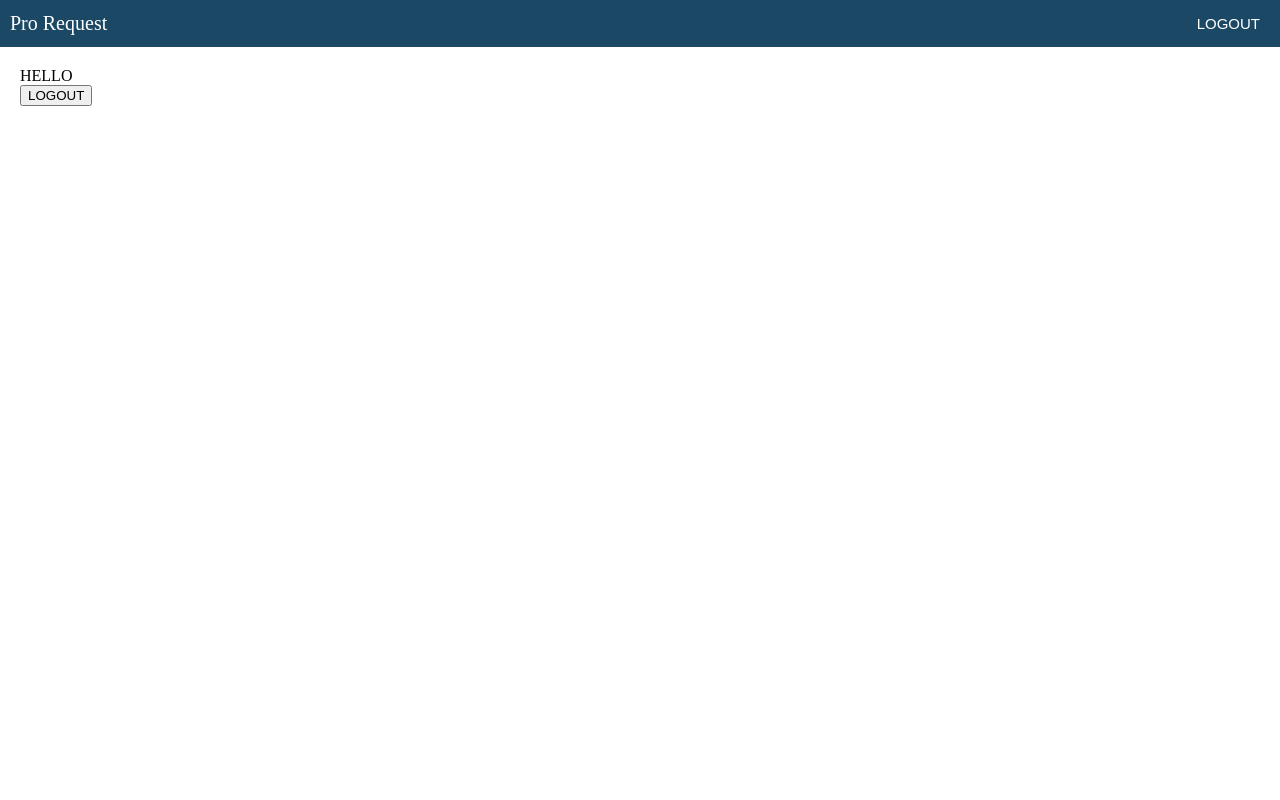
After one commit to juba0713/JBProject, a Spring Boot app: page /pro-request/home in a window 1280 px wide. The commit adds this page. Run offline with Spring Boot 4, Linux system fonts and the light colour scheme.

Commit message:
Files for Pro Request System

```diff
--- /dev/null
+++ b/JBProject/src/main/java/com/jbproject/controllers/prorequest/HomeController.java
@@ -0,0 +1,16 @@
+package com.jbproject.controllers.prorequest;
+
+import org.springframework.stereotype.Controller;
+import org.springframework.web.bind.annotation.GetMapping;
+import org.springframework.web.bind.annotation.RequestMapping;
+
+@Controller
+@RequestMapping("/pro-request")
+public class HomeController {
+
+	@GetMapping("/home")
+	public String showUserHome() {
+
+		return "pro-request/user/home";
+	}
+}
--- /dev/null
+++ b/JBProject/src/main/resources/static/css/pro-request/common.css
@@ -0,0 +1,29 @@
+body,
+html{
+	padding: 0;
+	margin: 0;
+	width: 100%;
+	height: 100%;
+}
+
+.container{
+	padding: 20px;
+}
+
+.action-btn{
+	display: flex;
+	justify-content: center;
+	align-items: center;
+	width: auto;
+	font-size: 15px;
+	padding: 5px 10px;
+	box-sizing: border-box;
+	border-radius: 5px;
+	background: #1B4965;
+	border: none;
+	color: #fff;
+}
+
+.action-btn:hover{
+	background: #3C6D85;
+}
--- /dev/null
+++ b/JBProject/src/main/resources/static/css/pro-request/fragments/header.css
@@ -0,0 +1,15 @@
+.header{
+	width: 100%;
+	background: #1B4965;
+	padding: 10px;
+	box-sizing: border-box;
+	display: flex;
+	flex-direction: row;
+	justify-content: space-between;
+	align-items: center;
+}
+
+.header div:nth-child(1){
+	font-size: 20px;
+	color: #fff;
+}
--- a/JBProject/src/main/resources/templates/fragments/sidebar.html
+++ b/JBProject/src/main/resources/templates/fragments/sidebar.html
@@ -85,17 +85,18 @@
 			<ul>
 				<li>SYSTEMS</li>
 				<li>
-					<a th:href="@{/pro-quest}">
+					<a th:href="@{/pro-request}">
 						<span><svg width="25" height="25" viewBox="0 0 25 25" fill="none" xmlns="http://www.w3.org/2000/svg">
 							<path d="M10.8824 3.94735H3.88239V10.9473H10.8824V3.94735Z" stroke="white" stroke-width="2" stroke-linecap="round" stroke-linejoin="round"/>
 							<path d="M21.8824 3.94735H14.8824V10.9473H21.8824V3.94735Z" stroke="white" stroke-width="2" stroke-linecap="round" stroke-linejoin="round"/>
 							<path d="M21.8824 14.9473H14.8824V21.9473H21.8824V14.9473Z" stroke="white" stroke-width="2" stroke-linecap="round" stroke-linejoin="round"/>
 							<path d="M10.8824 14.9473H3.88239V21.9473H10.8824V14.9473Z" stroke="white" stroke-width="2" stroke-linecap="round" stroke-linejoin="round"/>
 						</svg>
-						<span>ProRequest</span>
+						<span>PRO REQUEST</span>
 					</a>
 				</li>
 			</ul>
+			<hr>
 			<ul>
 				<li>DESIGNS</li>
 				<li>
@@ -108,6 +109,7 @@
 					<span>NONE</span>
 				</li>
 			</ul>
+			<hr>
 			<ul>
 				<li>TOOLS</li>
 				<li>
--- /dev/null
+++ b/JBProject/src/main/resources/templates/pro-request/fragments/header.html
@@ -0,0 +1,13 @@
+<!DOCTYPE html>
+<html>
+<head>
+<meta charset="UTF-8">
+<title>Insert title here</title>
+</head>
+<body>
+	<div th:fragment="header" class="header">
+		<div>Pro Request</div>
+		<button class="action-btn">LOGOUT</button>
+	</div>
+</body>
+</html>
--- /dev/null
+++ b/JBProject/src/main/resources/templates/pro-request/user/home.html
@@ -0,0 +1,16 @@
+<!DOCTYPE html>
+<html>
+<head>
+<meta charset="UTF-8">
+<title>Insert title here</title>
+<link rel="stylesheet" th:href="@{/css/pro-request/common.css}" />
+<link rel="stylesheet" th:href="@{/css/pro-request/fragments/header.css}" />
+</head>
+<body>
+	<div th:replace="~{/pro-request/fragments/header :: header}"></div>
+	<div class="container">
+		<div>HELLO</div>
+		<button>LOGOUT</button>
+	</div>
+</body>
+</html>
```
Also changed, not shown: JBProject/src/main/java/com/jbproject/controllers/SystemController.java (renamed from JBProject/src/main/java/com/jbproject/controllers/HomeController.java, +7 -1 lines), JBProject/src/main/resources/templates/pro-request/admin/home.html (added, +11 -0 lines), JBProject/src/main/resources/templates/pro-request/login.html (added, +10 -0 lines), JBProject/src/main/resources/templates/pro-request/register.html (added, +11 -0 lines).
